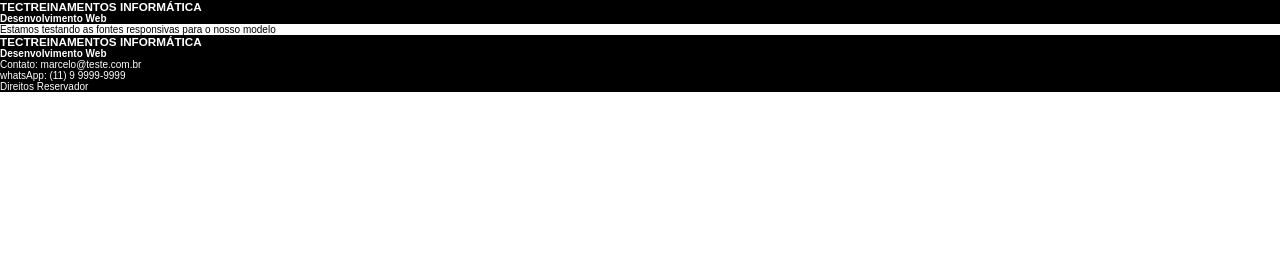
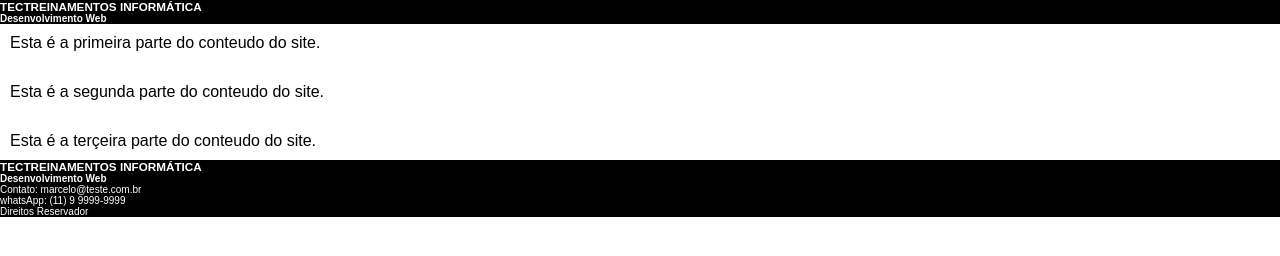
Before and after one commit to sousamarcelo/Projeto-Site-Responsivo, a plain HTML site: page index.html in a window 1280 px wide. Drawn offline with Linux system fonts and the light colour scheme.

Commit message:
26. Ajustes de Section

```diff
--- a/index.html
+++ b/index.html
@@ -26,6 +26,11 @@
 			color: #fff;
 			width: 100%;
 		}
+		.conteudo{
+			font-size: 1.6rem;
+			background-color: #fff;
+			padding: 1rem;
+		}
 
 	</style>
 </head>
@@ -36,8 +41,16 @@
 		<h4>Desenvolvimento Web</h4>
 	</header>
 
-	<section>
-		<p>Estamos testando as fontes responsivas para o nosso modelo</p>
+	<section class="conteudo">
+		<p>Esta é a primeira parte do conteudo do site.</p>
+	</section>
+	<br>
+	<section class="conteudo">
+		<p>Esta é a segunda parte do conteudo do site.</p>
+	</section>
+	<br>
+	<section class="conteudo">
+		<p>Esta é a terçeira parte do conteudo do site.</p>
 	</section>
 
 	<footer>
```
